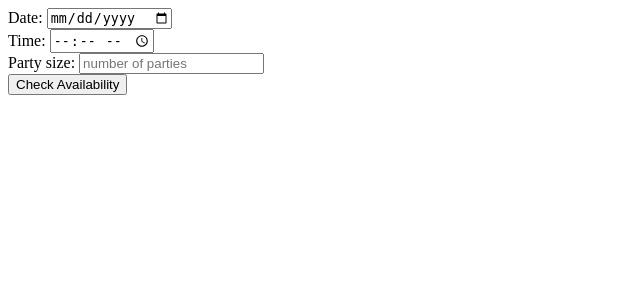
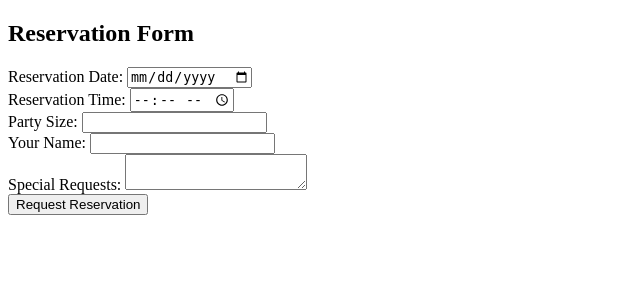
Before and after one commit to VithurshanV2/restaurant-management-system, a PHP site: page /reservation-form-front.php in a window 1280 px wide. Shown: the top 300 px of the page, without its empty margins (0-640 px from the left). Run offline with PHP 8.4, Linux system fonts and the light colour scheme.

Commit message:
Redesigned the reservation system for the customer site

```diff
--- a/public/home/home.html
+++ b/public/home/home.html
@@ -70,7 +70,7 @@
             <a href="/public/feedback/feedback.html">Feedback</a>
             <a href="/public/login/login-front.php">Login</a>
         </nav>
-        <button onclick="'reserve.php'">Reserve a Table</button>
+        <button onclick="location.href='../reservation/reservation-form-front.php'">Reserve a Table</button>
     </header>
 
     <!-- Hero Section -->
--- a/public/login/login-back.php
+++ b/public/login/login-back.php
@@ -27,9 +27,9 @@ if ($_SERVER["REQUEST_METHOD"] == "POST") {
             $stmt->bind_result($user, $hashed_password);
             $stmt->fetch();
             if (password_verify($password, $hashed_password)) {
-                $_SESSION["user"] = $user;
+                $_SESSION["customer_id"] = $user;
                 $_SESSION["user_type"] = "customer";
-                header("Location: /customer");
+                header("Location: ../home/home.html");
                 exit();
             } else {
                 $errors["password_error"] = "Incorrect password";
@@ -46,7 +46,7 @@ if ($_SERVER["REQUEST_METHOD"] == "POST") {
                 $stmt->bind_result($user, $hashed_password);
                 $stmt->fetch();
                 if (password_verify($password, $hashed_password)) {
-                    $_SESSION["user"] = $user;
+                    $_SESSION["employee_id"] = $user;
                     $_SESSION["user_type"] = "employee";
                     header("Location: /dashboard/employee-dashboard.php");
                     exit();
--- a/public/reservation/reservation-form-front.php
+++ b/public/reservation/reservation-form-front.php
@@ -1,9 +1,11 @@
 <?php
 session_start();
+require "../../config/db-connection.php";
 
-$errors = isset($_SESSION["errors"]) ? $_SESSION["errors"] : [];
-$form_data = isset($_SESSION["form_data"]) ? $_SESSION["form_data"] : [];
-unset($_SESSION["errors"], $_SESSION["form_data"]);
+$success_message = $_SESSION["success_message"] ?? null;
+$errors = $_SESSION["errors"] ?? [];
+$form_data = $_SESSION["form_data"] ?? [];
+unset($_SESSION["success_message"], $_SESSION["errors"], $_SESSION["form_data"]);
 ?>
 
 <!DOCTYPE html>
@@ -12,52 +14,52 @@ unset($_SESSION["errors"], $_SESSION["form_data"]);
 <head>
     <meta charset="UTF-8">
     <meta name="viewport" content="width=device-width, initial-scale=1.0">
-    <title>Reservation page</title>
-
-   </head>
+    <title>Reservation Form</title>
+</head>
 
 <body>
-    <form action="reservation-form-back.php" method="post">
+    <h2>Reservation Form</h2>
+    <form action="reservation-form-back.php" method="POST">
         <div>
-            <label for="date">Date:</label>
-            <input type="date" id="date" name="date" value="<?php echo isset($form_data['date']) ? htmlspecialchars($form_data['date']) : ''; ?>" required>
-            <?php if (isset($errors["date_error"])): ?>
-                <span class="error-message">
-                    <?php echo $errors["date_error"]; ?>
-                </span>
-            <?php endif; ?>
-        </div>
-        <div>
-            <label for="time">Time:</label>
-            <input type="time" id="time" name="time" value="<?php echo isset($form_data['time']) ? htmlspecialchars($form_data['time']) : ''; ?>" required>
-            <?php if (isset($errors["time_error"])): ?>
-                <span class="error-message">
-                    <?php echo $errors["time_error"]; ?>
-                </span>
-            <?php endif; ?>
-        </div>
-        <div>
-            <label for="party_size">Party size:</label>
-            <input type="number" id="party_size" name="party_size" placeholder="number of parties" value="<?php echo isset($form_data['party_size']) ? htmlspecialchars($form_data['party_size']) : ''; ?>" required>
-            <?php if (isset($errors["party_size_error"])): ?>
-                <span class="error-message">
-                    <?php echo $errors["party_size_error"]; ?>
-                </span>
+            <label for="date">Reservation Date:</label>
+            <input type="date" id="date" name="reservation_date" value="<?php echo isset($form_data['reservation_date']) ? htmlspecialchars($form_data['reservation_date']) : ''; ?>" required>
+            <?php if (isset($errors['date_error'])): ?>
+                <span class="error-message"><?php echo $errors['date_error']; ?></span>
             <?php endif; ?>
         </div>
 
-        <button type="submit">Check Availability</button>
+        <div>
+            <label for="time">Reservation Time:</label>
+            <input type="time" id="time" name="reservation_time" value="<?php echo isset($form_data['reservation_time']) ? htmlspecialchars($form_data['reservation_time']) : ''; ?>" required>
+            <?php if (isset($errors['time_error'])): ?>
+                <span class="error-message"><?php echo $errors['time_error']; ?></span>
+            <?php endif; ?>
+        </div>
+
+        <div>
+            <label for="party_size">Party Size:</label>
+            <input type="number" id="party_size" name="party_size" min="1" value="<?php echo isset($form_data['party_size']) ? htmlspecialchars($form_data['party_size']) : ''; ?>" required>
+            <?php if (isset($errors['party_size_error'])): ?>
+                <span class="error-message"><?php echo $errors['party_size_error']; ?></span>
+            <?php endif; ?>
+        </div>
+
+        <div>
+            <label for="customer_name">Your Name:</label>
+            <input type="text" id="customer_name" name="customer_name" value="<?php echo isset($form_data['customer_name']) ? htmlspecialchars($form_data['customer_name']) : ''; ?>" required>
+        </div>
+
+        <div>
+            <label for="notes">Special Requests:</label>
+            <textarea id="notes" name="notes"><?php echo isset($form_data['notes']) ? htmlspecialchars($form_data['notes']) : ''; ?></textarea>
+        </div>
+
+        <button type="submit">Request Reservation</button>
     </form>
-    <?php if (isset($errors["availability_error"])): ?>
-        <p class="error-message"><?php echo $errors["availability_error"]; ?></p>
-    <?php endif; ?>
-    <?php if (isset($_SESSION['success_message'])): ?>
-        <p>
-            <?php
-            echo $_SESSION['success_message'];
-            unset($_SESSION['success_message']);
-            ?>
-        </p>
+
+    <?php if ($success_message): ?>
+        <p><?php echo htmlspecialchars($success_message); ?></p>
+        <?php unset($_SESSION["success_message"]); ?>
     <?php endif; ?>
 </body>
 
```
Also changed, not shown: public/reservation/reservation-form-back.php (+52 -43 lines).
